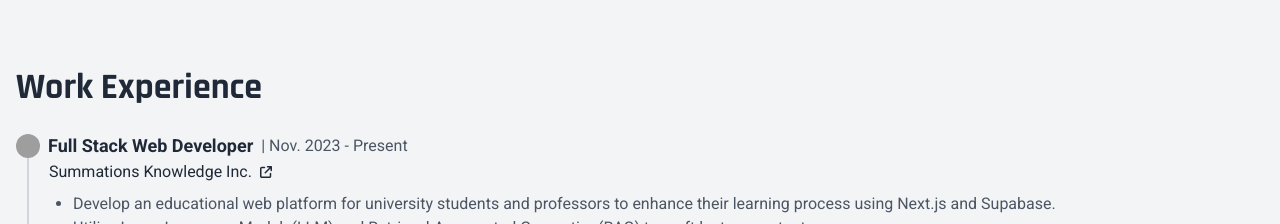
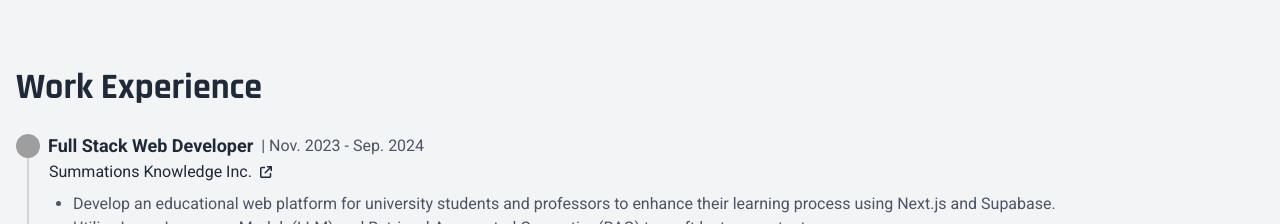
Before and after one commit to seihello/new-portfolio, a Next.js app: page / in a window 1280 px wide. Shown: the part 3020-3244 px from the top of the page. Built offline with nearby package versions, Linux system fonts and the light colour scheme; grey boxes are pictures that could not be loaded; what tailwindcss-text-fill would draw is missing.

Commit message:
chore: update end date for Summations

```diff
--- a/data/work-experiences.ts
+++ b/data/work-experiences.ts
@@ -5,7 +5,7 @@ const workExperiences = [
     link: "https://summations.com/",
     title: "Full Stack Web Developer",
     startDate: "Nov. 2023",
-    endDate: "Present",
+    endDate: "Sep. 2024",
     descriptions: [
       "Develop an educational web platform for university students and professors to enhance their learning process using Next.js and Supabase.",
       "Utilize Large Language Models(LLM) and Retrieval-Augmented Generation(RAG) to craft lecture contents.",
```
